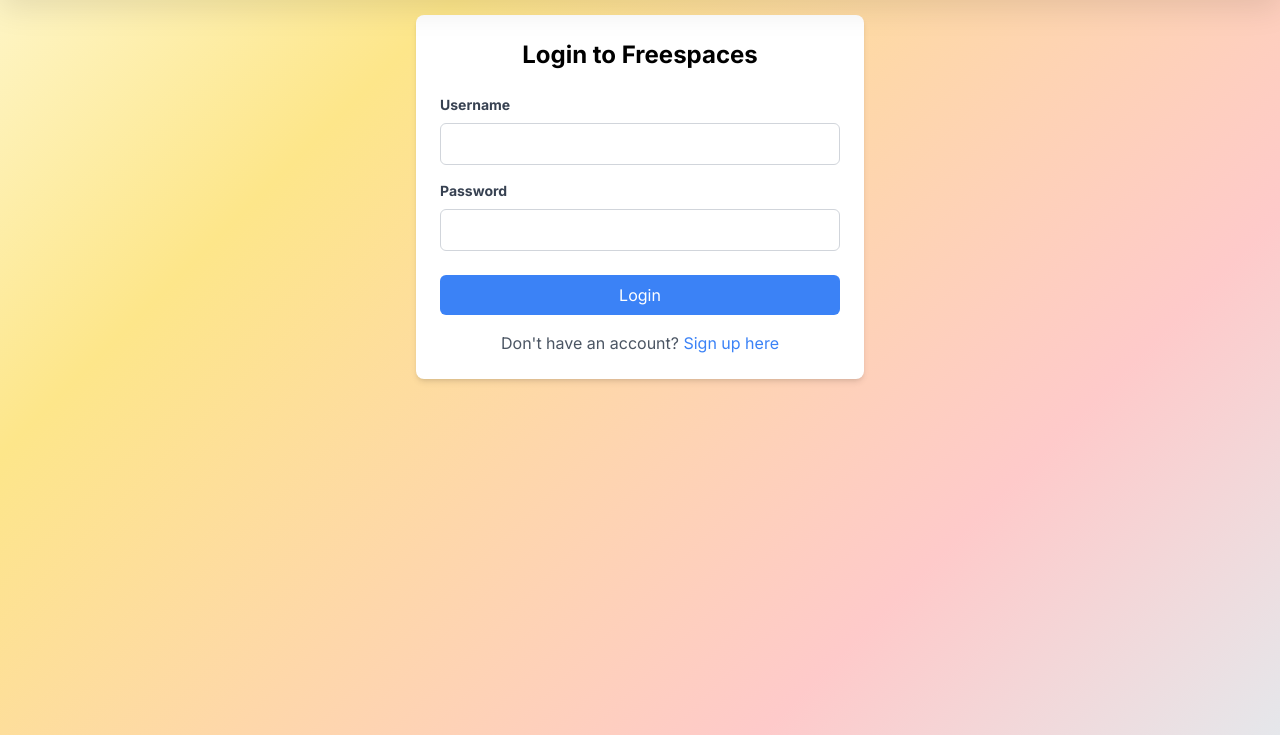
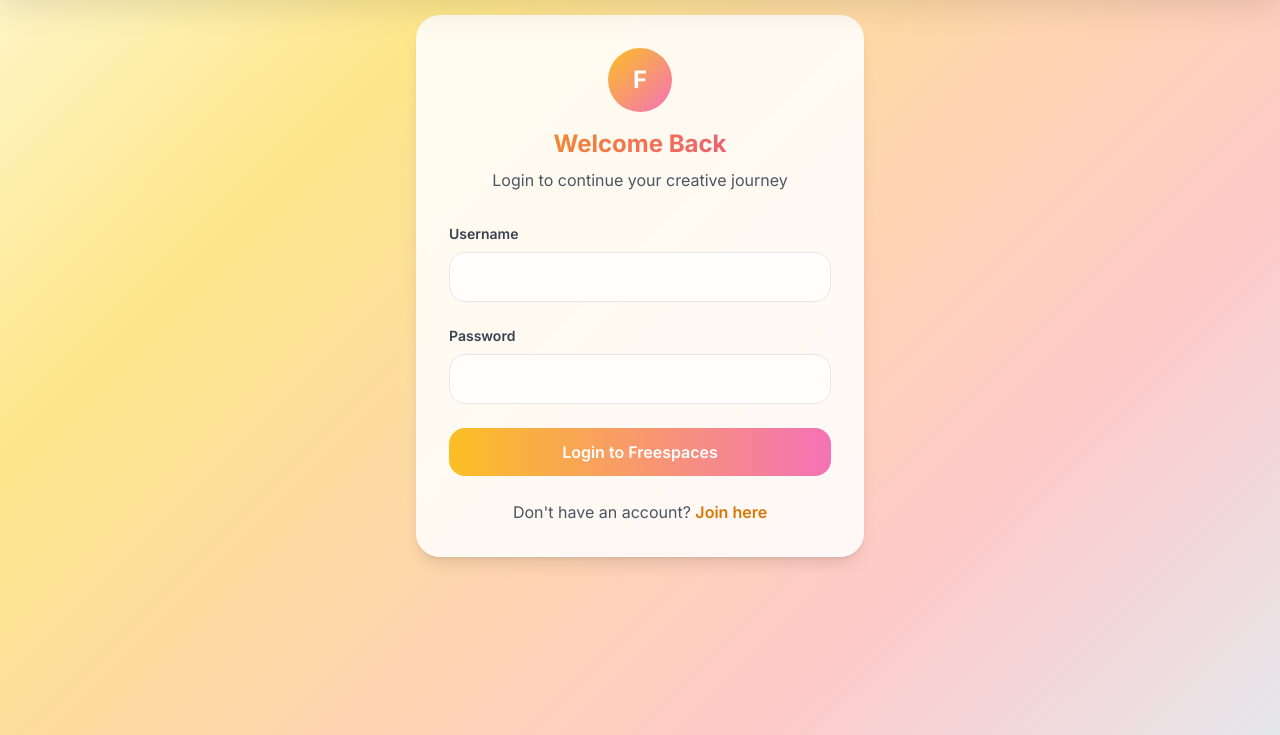
Before and after one commit to saponnness/freespaces, a Django app: page /accounts/login/ in a window 1280 px wide. Shown: the part 65-800 px from the top of the page. Run offline with Django 5.2, Linux system fonts and the light colour scheme; some libraries are stand-ins or nearby versions.

Commit message:
Enhance login page design with improved styling and UX; add form validation and loading states for better user feedback.

```diff
--- a/static/css/main.css
+++ b/static/css/main.css
@@ -55,3 +55,21 @@ body {
     outline: none;
     box-shadow: 0 0 0 3px rgba(251, 191, 36, 0.3);
 }
+
+/* Button Styles */
+.btn-primary {
+    background: linear-gradient(135deg, #fbbf24, #ec4899);
+    transition: all 0.2s ease;
+}
+
+.btn-primary:hover {
+    transform: translateY(-1px);
+    box-shadow: 0 10px 20px rgba(251, 191, 36, 0.3);
+}
+
+/* Form focus states and transitions */
+input:focus, select:focus, textarea:focus {
+    outline: none;
+    border-color: #fbbf24;
+    box-shadow: 0 0 0 3px rgba(251, 191, 36, 0.1);
+}
--- a/static/js/main.js
+++ b/static/js/main.js
@@ -198,3 +198,24 @@ document.addEventListener('DOMContentLoaded', function() {
         document.head.appendChild(style);
     }
 });
+
+// Basic form validation and UX improvements
+function initForms() {
+    const forms = document.querySelectorAll('form');
+    forms.forEach(form => {
+        form.addEventListener('submit', function(e) {
+            // Add loading states
+            const submitBtn = form.querySelector('button[type="submit"]');
+            if (submitBtn) {
+                submitBtn.disabled = true;
+                const originalText = submitBtn.textContent;
+                submitBtn.textContent = 'Please wait...';
+
+                setTimeout(() => {
+                    submitBtn.disabled = false;
+                    submitBtn.textContent = originalText;
+                }, 2000);
+            }
+        });
+    });
+}
--- a/templates/accounts/login.html
+++ b/templates/accounts/login.html
@@ -3,31 +3,42 @@
 {% block title %}Login - Freespaces{% endblock %}
 
 {% block content %}
-<div class="max-w-md mx-auto bg-white rounded-lg shadow-md p-6">
-    <h2 class="text-2xl font-bold text-center mb-6">Login to Freespaces</h2>
+<div class="max-w-md mx-auto">
+    <div class="glass-effect rounded-3xl shadow-lg p-8">
+        <div class="text-center mb-8">
+            <div class="w-16 h-16 rounded-full bg-gradient-to-br from-amber-400 to-pink-400 flex items-center justify-center mx-auto mb-4">
+                <span class="text-white font-bold text-2xl">F</span>
+            </div>
+            <h2 class="text-2xl font-bold gradient-text">Welcome Back</h2>
+            <p class="text-gray-600 mt-2">Login to continue your creative journey</p>
+        </div>
 
-    <form method="post">
+        <form method="post" class="space-y-6">
             {% csrf_token %}
-        <div class="mb-4">
-            <label class="block text-gray-700 text-sm font-bold mb-2">Username</label>
+
+            <div>
+                <label class="block text-gray-700 text-sm font-semibold mb-2">Username</label>
                 <input type="text" name="username" required
-                   class="w-full px-3 py-2 border border-gray-300 rounded-md focus:outline-none focus:ring-2 focus:ring-blue-500">
+                       class="w-full px-4 py-3 rounded-2xl border border-gray-200 focus:outline-none focus:ring-2 focus:ring-amber-400 focus:border-transparent transition-all bg-white/80">
             </div>
-        <div class="mb-6">
-            <label class="block text-gray-700 text-sm font-bold mb-2">Password</label>
+
+            <div>
+                <label class="block text-gray-700 text-sm font-semibold mb-2">Password</label>
                 <input type="password" name="password" required
-                   class="w-full px-3 py-2 border border-gray-300 rounded-md focus:outline-none focus:ring-2 focus:ring-blue-500">
+                       class="w-full px-4 py-3 rounded-2xl border border-gray-200 focus:outline-none focus:ring-2 focus:ring-amber-400 focus:border-transparent transition-all bg-white/80">
             </div>
+
             <button type="submit"
-                class="w-full bg-blue-500 text-white py-2 px-4 rounded-md hover:bg-blue-600 transition duration-200">
-            Login
+                    class="w-full bg-gradient-to-r from-amber-400 to-pink-400 text-white py-3 px-6 rounded-2xl hover:shadow-lg transition-all duration-200 font-semibold">
+                Login to Freespaces
             </button>
         </form>
 
-    <div class="mt-4 text-center">
+        <div class="mt-6 text-center">
             <p class="text-gray-600">Don't have an account?
-            <a href="{% url 'accounts:register' %}" class="text-blue-500 hover:underline">Sign up here</a>
+                <a href="{% url 'accounts:register' %}" class="text-amber-600 hover:text-pink-600 font-semibold transition-colors">Join here</a>
             </p>
         </div>
     </div>
+</div>
 {% endblock %}
```
Lines whose indentation alone changed are shown as unchanged.
